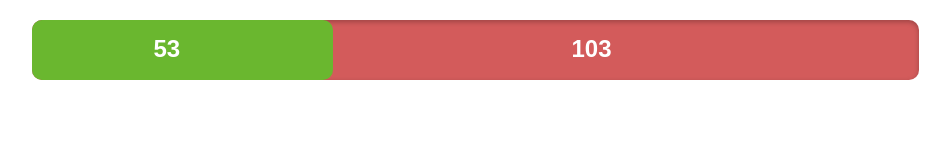
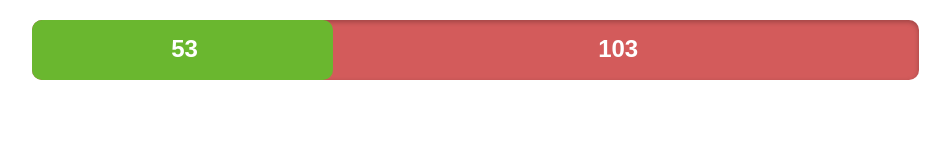
Before and after one commit to k2lxn/duo-meter, a plain HTML site: page public/index.html in a window 1280 px wide. Shown: the full height of the page, 96-1035 px from the left. Drawn offline with Linux system fonts and the light colour scheme.

Commit message:
Just being ridiculous about the css :)

```diff
--- a/public/css/style.css
+++ b/public/css/style.css
@@ -81,13 +81,13 @@ progress::before, progress::after {
 
 progress::before {
 	content: "53";
-	left: 12%;
+	left: 14%;
 	color: #fff;
 }
 
 progress::after {
 	content: "103";
-	right: 33%;
+	right: 30%;
 	top: 0;
 	/*color: #444;*/
 	color: #fff;
```
